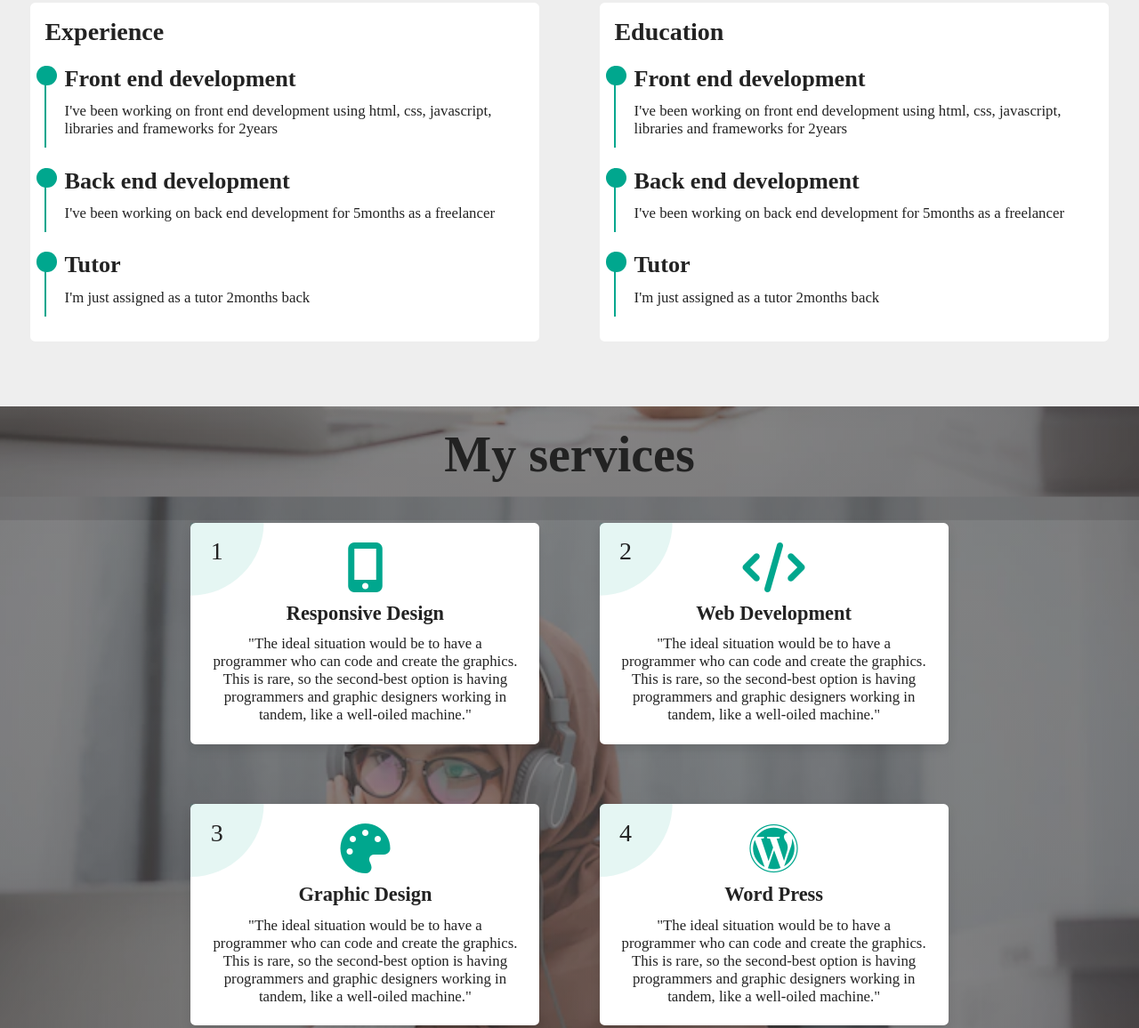
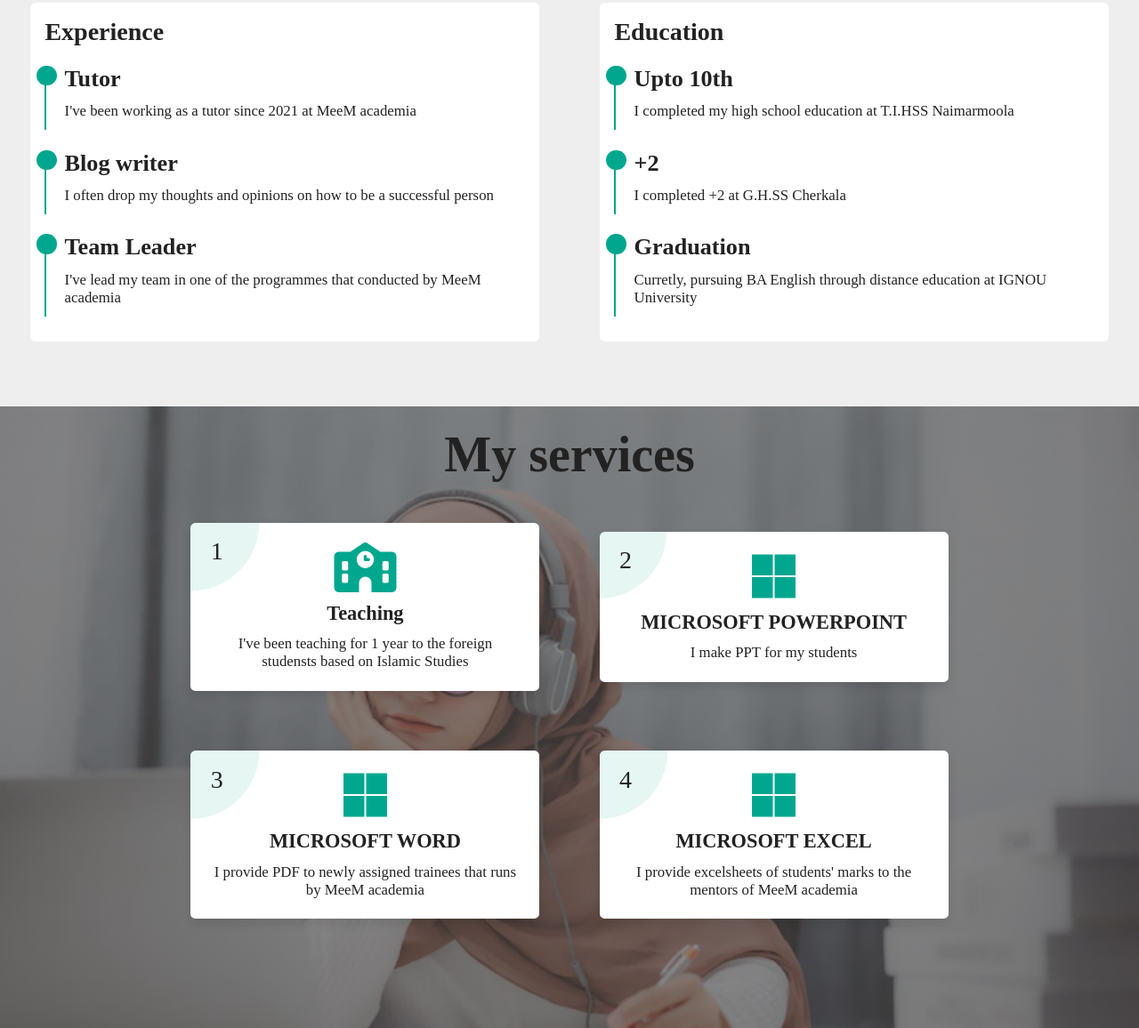
Before and after one commit to fathimathjazeera/personal, a plain HTML site: page index.html in a window 1280 px wide. Shown: the part 1459-2615 px from the top of the page at 89% size. Drawn offline with nearby package versions, Linux system fonts and the light colour scheme.

Commit message:
Update index.html

```diff
--- a/index.html
+++ b/index.html
@@ -77,31 +77,31 @@
  <div class="box experience anim">
      <h3 class="title">Experience</h3>
      <div class="exp-box">
-         <h3>Front end development</h3>
-         <p>I've been working on front end development using html, css, javascript, libraries and frameworks for 2years</p>
+         <h3>Tutor</h3>
+         <p>I've been working as a tutor since 2021 at MeeM academia</p>
      </div>
      <div class="exp-box">
-         <h3>Back end development</h3>
-         <p>I've been working on back end development for 5months as a freelancer</p>
+         <h3>Blog writer</h3>
+         <p>I often drop my thoughts and opinions on how to be a successful person</p>
      </div>
      <div class="exp-box">
-         <h3>Tutor</h3>
-         <p>I'm just assigned as a tutor 2months back</p>
+         <h3>Team Leader</h3>
+         <p>I've lead my team in one of the programmes that conducted by MeeM academia</p>
      </div>
  </div>
  <div class="box education anim">
      <h3 class="title">Education</h3>
      <div class="exp-box">
-         <h3>Front end development</h3>
-         <p>I've been working on front end development using html, css, javascript, libraries and frameworks for 2years</p>
+         <h3>Upto 10th</h3>
+         <p>I completed my high school education at T.I.HSS Naimarmoola</p>
      </div>
      <div class="exp-box">
-         <h3>Back end development</h3>
-         <p>I've been working on back end development for 5months as a freelancer</p>
+         <h3>+2</h3>
+         <p>I completed +2 at G.H.SS Cherkala</p>
      </div>
      <div class="exp-box">
-         <h3>Tutor</h3>
-         <p>I'm just assigned as a tutor 2months back</p>
+         <h3>Graduation</h3>
+         <p>Curretly, pursuing BA English through distance education at IGNOU University</p>
      </div>
  </div>
  </div>
@@ -113,45 +113,32 @@
  <div class="box-container">
      <div class="box">
          <span class="number">1</span>
-         <i class="fas fa-mobile-alt"></i>
-         <h3>Responsive Design</h3>
-         <p>"The ideal situation would be to have a programmer who can code and create the graphics. This is rare, so the second-best option is having programmers and graphic designers working in tandem, like a well-oiled machine."</p>
+         <i class="fas fa-school"></i>
+         <h3>Teaching</h3>
+         <p>I've been teaching for 1 year to the foreign studensts based on Islamic Studies</p>
      </div>
 
          <div class="box">
              <span class="number">2</span>
-             <i class="fas fa-code"></i>
-             <h3>Web Development</h3>
-             <p>"The ideal situation would be to have a programmer who can code and create the graphics. This is rare, so the second-best option is having programmers and graphic designers working in tandem, like a well-oiled machine."</p>
+             <i class="fa-brands fa-microsoft"></i>
+             <h3>MICROSOFT POWERPOINT</h3>
+             <p>I make PPT for my students</p>
          </div>
 
              <div class="box">
                  <span class="number">3</span>
-                 <i class="fas fa-palette"></i>
-                 <h3>Graphic Design</h3>
-                 <p>"The ideal situation would be to have a programmer who can code and create the graphics. This is rare, so the second-best option is having programmers and graphic designers working in tandem, like a well-oiled machine."</p>
+                 <i class="fa-brands fa-microsoft"></i>
+                 <h3>MICROSOFT WORD</h3>
+                 <p>I provide PDF to newly assigned trainees that runs by MeeM academia</p>
              </div>
 
                  <div class="box">
                      <span class="number">4</span>
-                     <i class="fab fa-wordpress"></i>
-                     <h3>Word Press</h3>
-                     <p>"The ideal situation would be to have a programmer who can code and create the graphics. This is rare, so the second-best option is having programmers and graphic designers working in tandem, like a well-oiled machine."</p>
+                     <i class="fa-brands fa-microsoft"></i>
+                     <h3>MICROSOFT EXCEL</h3>
+                     <p>I provide excelsheets of students' marks to the mentors of MeeM academia</p>
                  </div>
 
-                     <div class="box">
-                         <span class="number">5</span>
-                        <i class="fas fa-envelope"></i>
-                         <h3>Email Marketing</h3>
-                         <p>"The ideal situation would be to have a programmer who can code and create the graphics. This is rare, so the second-best option is having programmers and graphic designers working in tandem, like a well-oiled machine."</p>
-                     </div>
-
-                         <div class="box tilt">
-                             <span class="number">6</span>
-                            <i class="fas fa-bullhorn"></i>
-                             <h3>Seo Marketing</h3>
-                             <p>"The ideal situation would be to have a programmer who can code and create the graphics. This is rare, so the second-best option is having programmers and graphic designers working in tandem, like a well-oiled machine."</p>
-                         </div>
  </div>
   </section>
 
@@ -162,7 +149,6 @@
      <div class="btn" data-filter="design">Clone</div>
      <div class="btn" data-filter="code">E-Commerce</div>
      <div class="btn" data-filter="website">Website</div>
-     <div class="btn" data-filter="brand">Brand</div>
  </div>
 
  <div class="image-container">
@@ -254,7 +240,7 @@
      <div class="box">
          <i class="fas fa-map-marker-alt"></i>
          <h3>my address</h3>
-         <p>Calicut, India - 673001</p>
+         <p>Kasaragod, Kerala, India - 675341</p>
      </div>
  </div>
  <div class="row">
```
